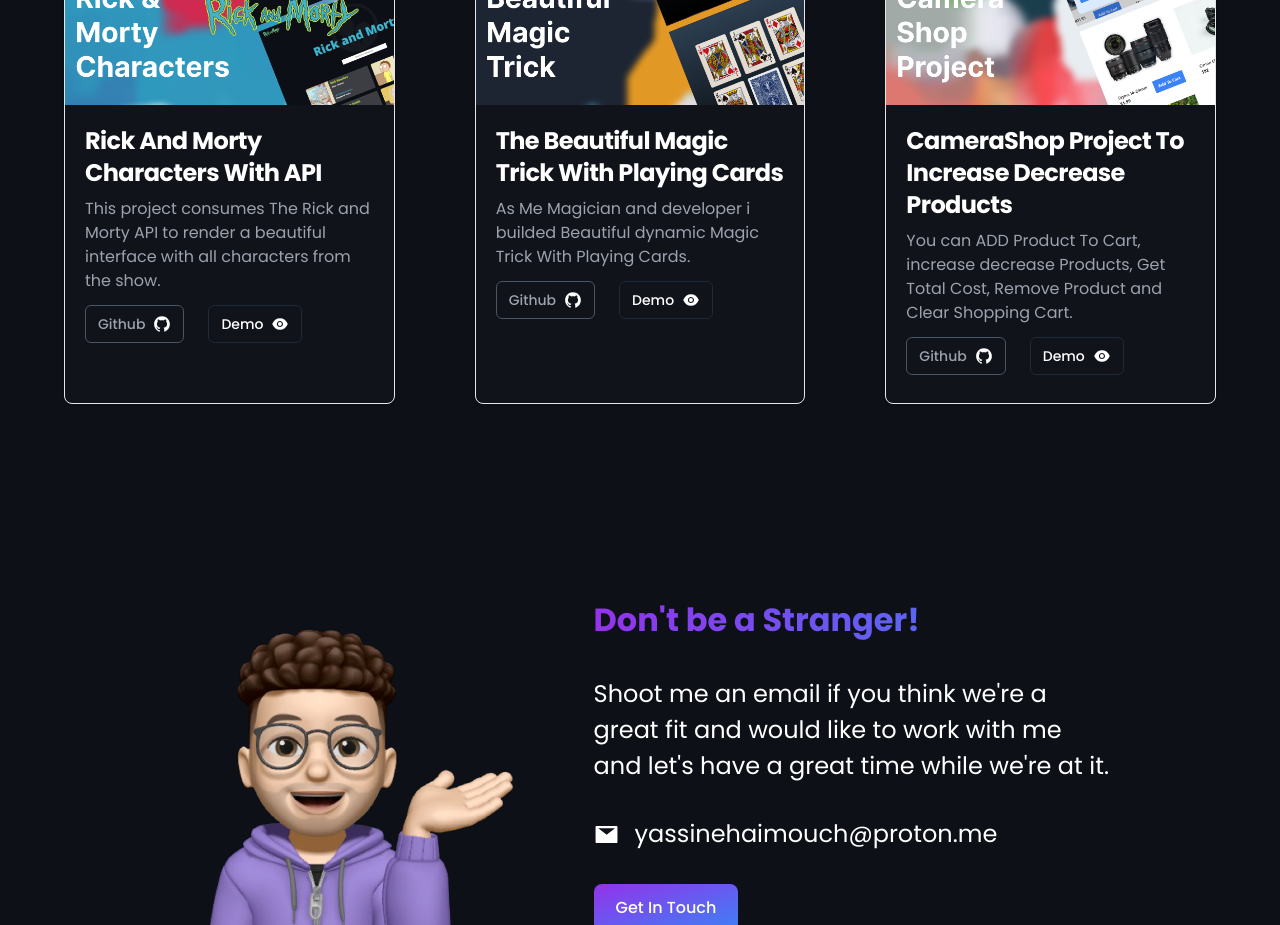
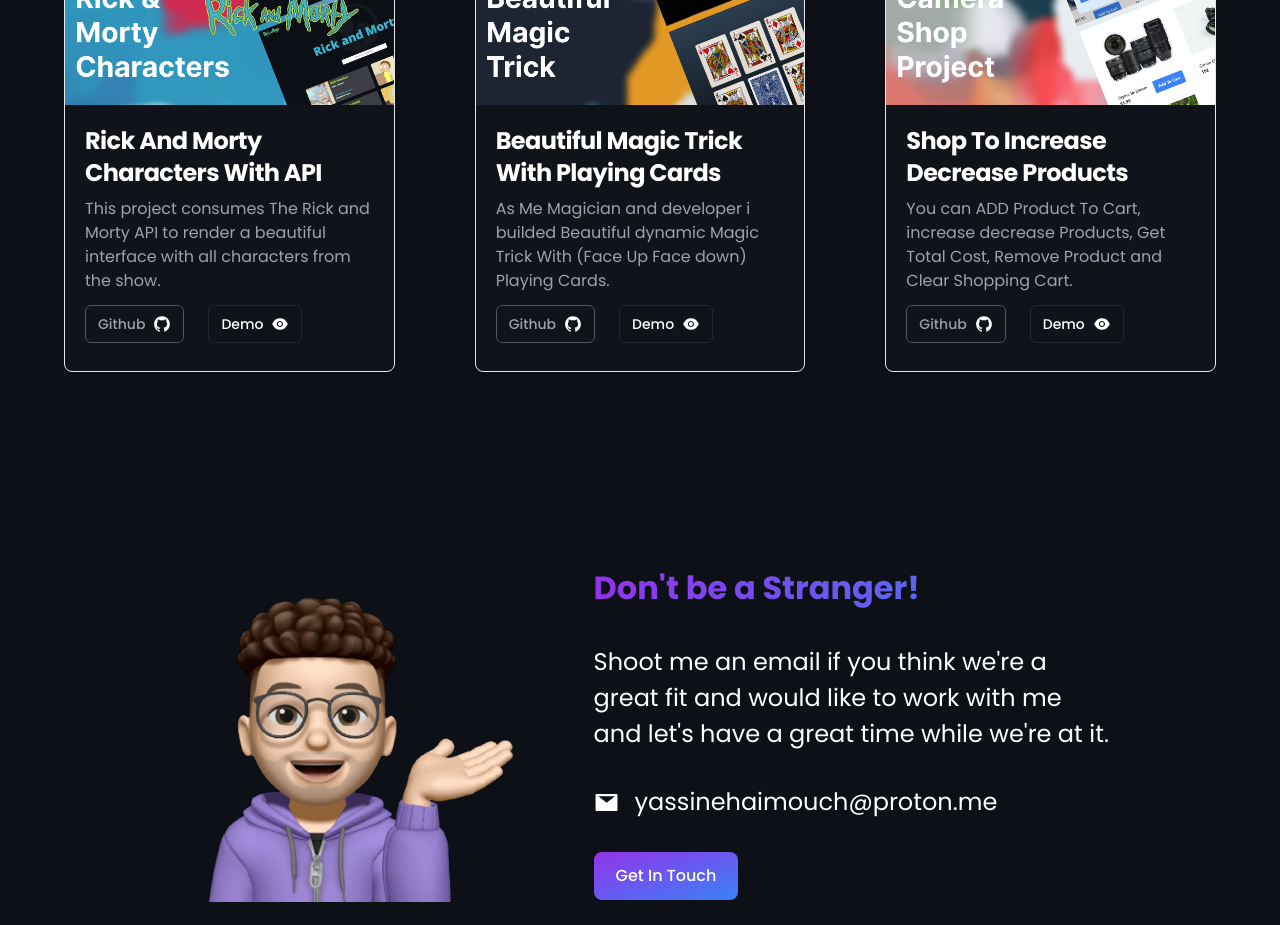
Before and after one commit to yassinehaimouch/portfolio-yassine, a React (Create React App) app: page / in a window 1280 px wide. Shown: the part 1800-2725 px from the top of the page. Built offline with nearby package versions, Linux system fonts and the light colour scheme.

Commit message:
fix Error

```diff
--- a/src/components/Projects/Projects.jsx
+++ b/src/components/Projects/Projects.jsx
@@ -23,14 +23,14 @@ const Projects = () => {
         />
         <Project
           img={magictrick}
-          title="The Beautiful Magic Trick With Playing Cards"
+          title="Beautiful Magic Trick With Playing Cards"
           github="https://github.com/yassinehaimouch"
           demo="https://magic-trick.vercel.app/"
-          desc="As Me Magician and developer i builded Beautiful dynamic Magic Trick With Playing Cards."
+          desc="As Me Magician and developer i builded Beautiful dynamic Magic Trick With (Face Up Face down) Playing Cards."
         />
         <Project
           img={camerashop}
-          title="CameraShop Project To Increase Decrease Products"
+          title="Shop To Increase Decrease Products"
           github="https://github.com/yassinehaimouch/CameraShop"
           demo="https://camera-shop-beige.vercel.app/"
           desc="You can ADD Product To Cart, increase decrease Products, Get Total Cost, Remove Product and Clear Shopping Cart."
```
